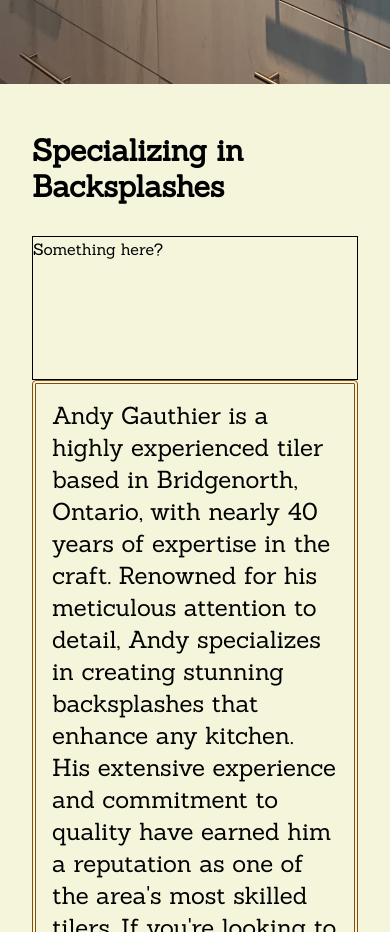
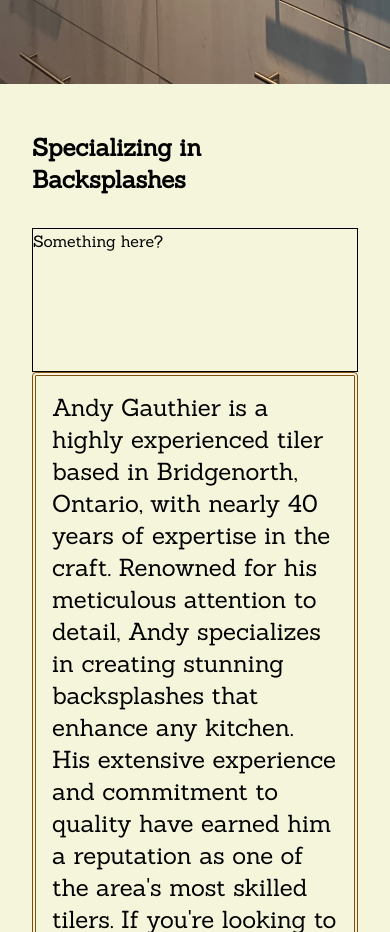
Before and after one commit to migauth/bridgenorth-backsplash, a React (Vite) app: page / in a window 390 px wide. Shown: the part 840-1772 px from the top of the page. Built offline with nearby package versions, Linux system fonts and the light colour scheme.

Commit message:
change font size

```diff
--- a/src/pages/About.jsx
+++ b/src/pages/About.jsx
@@ -4,7 +4,7 @@ export default function About() {
       <div className="flex flex-col mx-8">
         {/* Center on small screens, left-align on medium and larger screens */}
         <div className="flex justify-center items-center md:justify-start">
-          <h1 className="mb-8 font-black text-3xl md:text-5xl lg:text-6xl">
+          <h1 className="mb-8 font-black text-2xl md:text-5xl lg:text-6xl">
             Specializing in Backsplashes
           </h1>
         </div>
```
